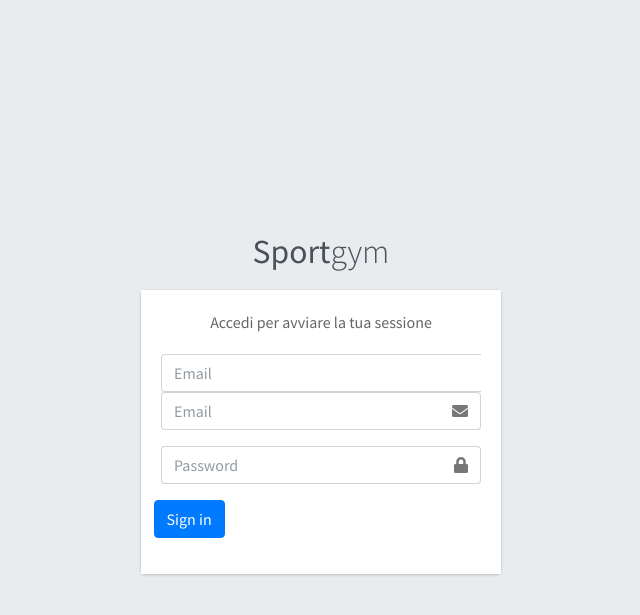
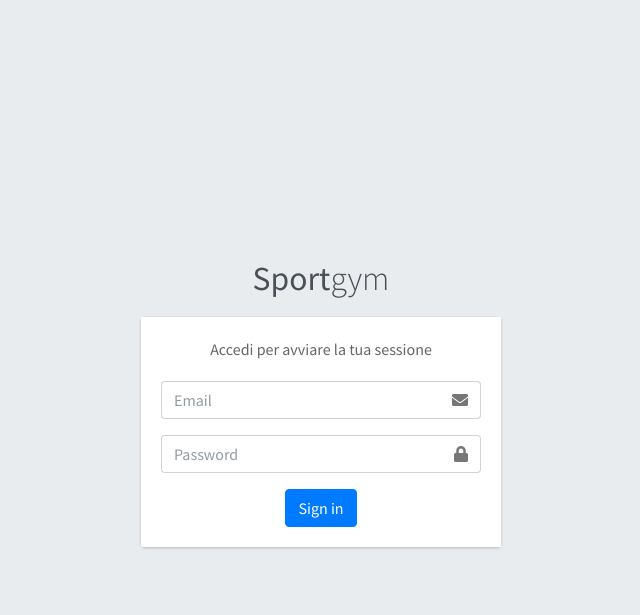
Before and after one commit to JackF007/Gestione_Palestra_Battle_CADMO, a PHP site: page /login.php in a window 1280 px wide. Shown: the top 615 px of the page, without its empty margins (319-959 px from the left). Run offline with PHP 8.4, Linux system fonts and the light colour scheme; some libraries are stand-ins or nearby versions.

Commit message:
nuovo login upload

```diff
--- a/login.php
+++ b/login.php
@@ -4,12 +4,7 @@
 <head>
     <meta charset="utf-8">
     <meta name="viewport" content="width=device-width, initial-scale=1">
-
     <title>Sportgym | Log in</title>
-
-
-
-
     <!-- Google Font: Source Sans Pro -->
     <link rel="stylesheet" href="https://fonts.googleapis.com/css?family=Source+Sans+Pro:300,400,400i,700&display=fallback">
     <!-- Font Awesome -->
@@ -23,15 +18,12 @@
 <body class="hold-transition login-page">
     <div class="login-box">
         <div class="login-logo">
-
             <a href="./index2.html"><b>Sport</b>gym</a>
-
         </div>
         <!-- /.login-logo -->
         <div class="card">
             <div class="card-body login-card-body">
                 <p class="login-box-msg">Accedi per avviare la tua sessione</p>
-
                 <form action="./accedi.php" method="post">
                 <?php
                     if(isset($_REQUEST["errpass"])|| isset($_REQUEST["errmail"]))
@@ -44,12 +36,6 @@
 
                     <div class="input-group mb-3">
                         <input type="email" id="mail" name="mail" class="form-control" placeholder="Email">
-
-
-
-                    <div class="input-group mb-3">
-                        <input type="email" class="form-control" placeholder="Email">
-
                         <div class="input-group-append">
                             <div class="input-group-text">
                                 <span class="fas fa-envelope"></span>
@@ -57,11 +43,7 @@
                         </div>
                     </div>
                     <div class="input-group mb-3">
-
                         <input type="password" id="pass" name="pass" class="form-control" placeholder="Password">
-
-
-
                         <div class="input-group-append">
                             <div class="input-group-text">
                                 <span class="fas fa-lock"></span>
@@ -69,30 +51,25 @@
                         </div>
                     </div>
                     <div class="row">
-
                         <!-- /.col -->
                         <div class="mx-auto">
 
                             <input type="submit" class="btn btn-primary btn-block" name="login" value="Sign in" />
-
                         </div>
                         <!-- /.col -->
                     </div>
                 </form>
-
                 <!--  <p class="mb-1">
                     <a href="#">Ho dimenticato la password</a>
                 </p>
                 <p class="mb-0">
                     <a href="register.html" class="text-center">Registra un nuovo utente</a>
                 </p> -->
-
             </div>
             <!-- /.login-card-body -->
         </div>
     </div>
     <!-- /.login-box -->
-
     <!-- jQuery -->
     <script src="./plugins/jquery/jquery.min.js"></script>
     <!-- Bootstrap 4 -->
```
